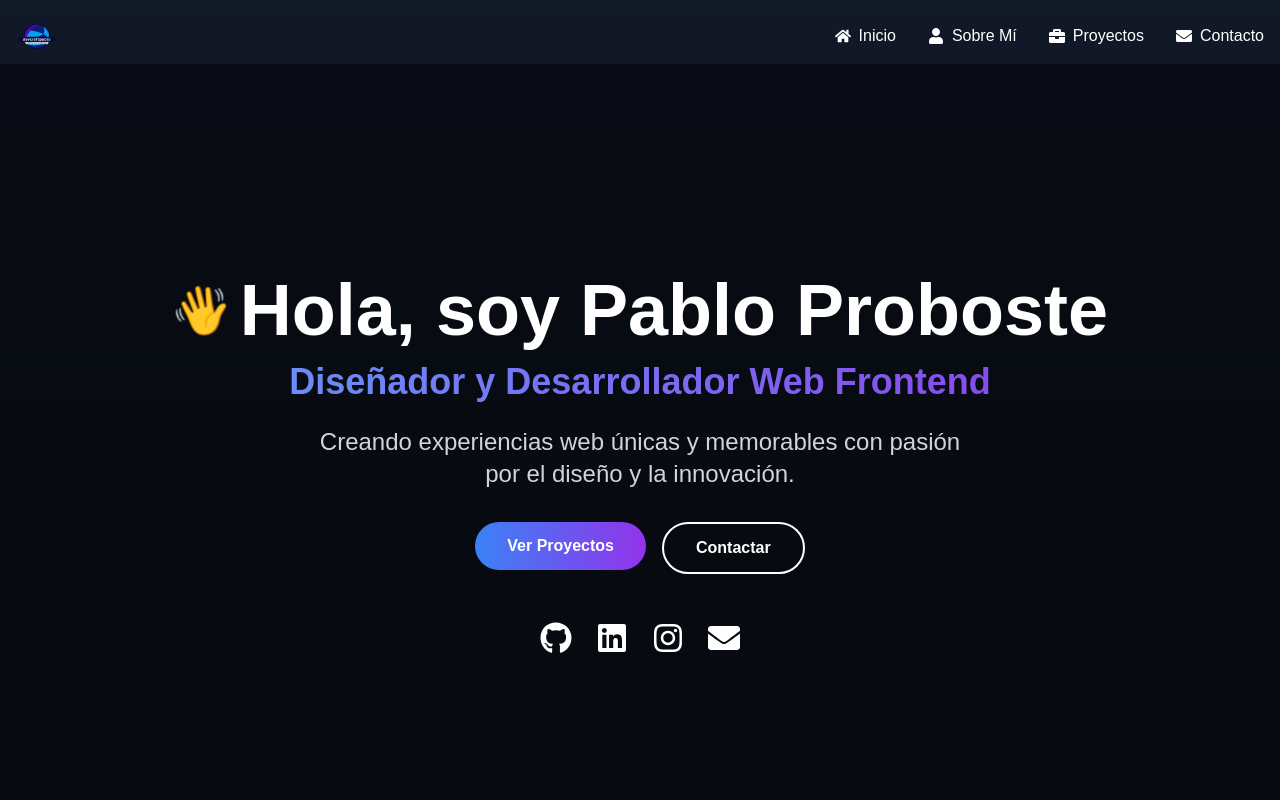
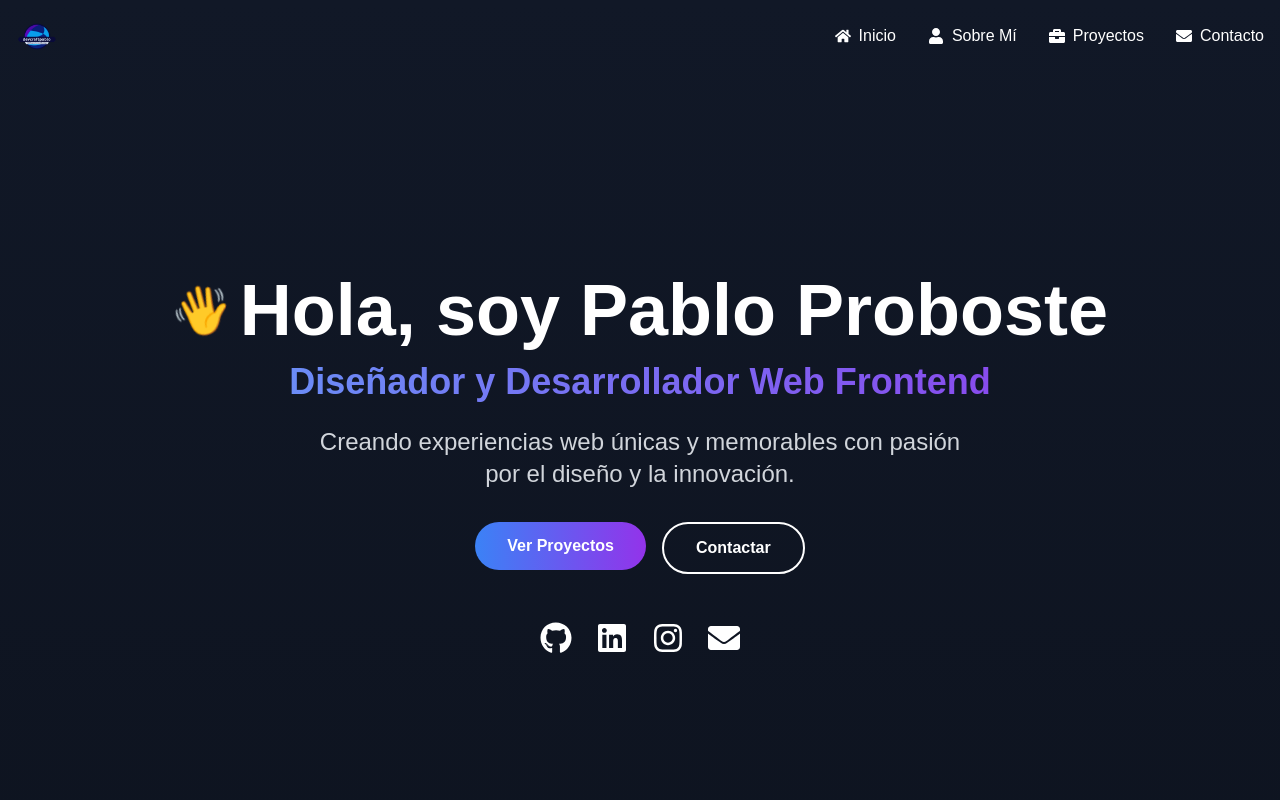
Before and after one commit to 31pablo05/pabloWebApp, a React (Vite) app in the folder mi-web-app/: page / in a window 1280 px wide. Shown: the top 800 px of the page. Built offline with nearby package versions, Linux system fonts and the light colour scheme.

Commit message:
ajuste video

```diff
--- a/mi-web-app/src/components/Hero.jsx
+++ b/mi-web-app/src/components/Hero.jsx
@@ -62,14 +62,14 @@ const Hero = () => {
     >
       {/* Video de fondo con overlay */}
       <div className="absolute inset-0 z-0">
-        <div className="absolute inset-0 bg-black/50 z-10" />
+        <div className="absolute inset-0 " />
         <video
           autoPlay
           loop
           muted
           playsInline
           preload="auto"
-          poster="/assets/webp/fondoPoster.webp"
+          poster="/assets/logowebp/logonuevo.png"
           onLoadedData={() => setIsVideoLoaded(true)}
           className={`absolute inset-0 w-full h-full object-cover transition-opacity duration-1000 ${
             isVideoLoaded ? 'opacity-100' : 'opacity-0'
```
